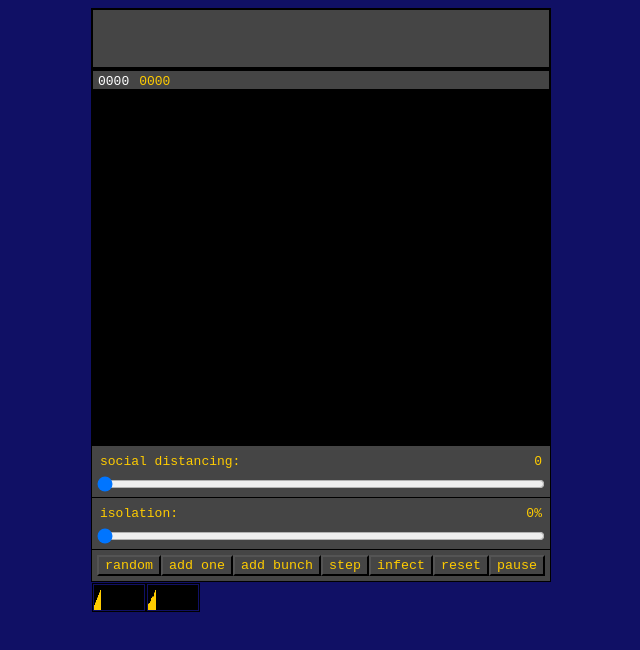
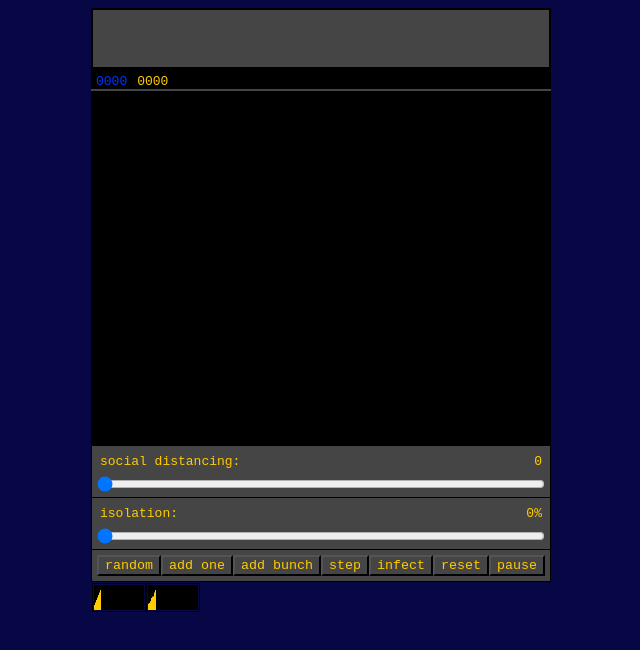
Before and after one commit to bkirkby/ReactBoids, a React (Create React App) app: page / in a window 1280 px wide. Shown: the top 650 px of the page, without its empty margins (319-959 px from the left). Built offline with nearby package versions, Linux system fonts and the light colour scheme.

Commit message:
change color scheme and infect only moving

```diff
--- a/src/App.js
+++ b/src/App.js
@@ -56,7 +56,9 @@ export default function App() {
           addResetListener={addResetListener}
         />
         <div className="counters">
-          <span className="normal">{zeroFill(boidsNormal.length)}</span>
+          <span className="normal">
+            {zeroFill(boidsNormal.filter(b => b.state === "normal").length)}
+          </span>
           <span className="infected">
             {zeroFill(boidsNormal.filter(b => b.state === "infected").length)}
           </span>
--- a/src/Boid.js
+++ b/src/Boid.js
@@ -11,7 +11,7 @@ export default function Boid({
   state
 }) {
   const stateColors = {
-    normal: "white",
+    normal: "#0033ff",
     infected: "#ffcc00",
     immune: "pink"
   };
@@ -26,7 +26,7 @@ export default function Boid({
       ctx.globalAlpha = 0.71;
       ctx.fillStyle = stateColors[state];
       ctx.strokeStyle = stateColors[state];
-      ctx.lineWidth = 1;
+      ctx.lineWidth = 2;
 
       ctx.beginPath();
       //circle and nose line
--- a/src/GraphCanvas.js
+++ b/src/GraphCanvas.js
@@ -40,7 +40,7 @@ export default function GraphCanvas({
 
         // normal
         ctx.beginPath();
-        ctx.fillStyle = "black";
+        ctx.fillStyle = "#0033ff";
         ctx.fillRect(i * lineWidth, 0, lineWidth, normalHeight);
         ctx.closePath();
       });
--- a/src/SimulationHistory.js
+++ b/src/SimulationHistory.js
@@ -26,15 +26,15 @@ export default function SimulationHistory(props) {
 
   return (
     <div className="simulationHistoryContainer">
-      {history.map(h => {
+      {history.map((h, i) => {
         return (
-          <svg width={svgWidth} height={svgHeight}>
+          <svg id={`histsvg-${i}`} width={svgWidth} height={svgHeight}>
             <rect
               x="0"
               y="0"
               width={svgWidth}
               height={svgHeight}
-              style={{ fill: "black" }}
+              style={{ fill: "0033ff" }}
             />
             {h.lines.map((line, i) => {
               const lineHeight = svgHeight * line;
--- a/src/Swarm.js
+++ b/src/Swarm.js
@@ -182,10 +182,12 @@ export default function Swarm({
   }, [stepBoid, setBoids]);
 
   const handleInfect = () => {
-    const rndmIdx = Math.floor(Math.random() * boids.length);
+    const mobileBoids = boids.filter(b => b.speed > 0);
+    const rndmIdx = Math.floor(Math.random() * mobileBoids.length);
+    const boidToInfect = mobileBoids[rndmIdx];
     setBoids(
-      boids.map((boid, i) => {
-        if (i === rndmIdx) {
+      boids.map(boid => {
+        if (boidToInfect && boid.id === boidToInfect.id) {
           return {
             ...boid,
             state: "infected"
@@ -206,6 +208,29 @@ export default function Swarm({
       });
     });
   }, [isolationFactor, setBoids]);
+
+  const handleAddBunch = () => {
+    const bunch = 50;
+    const radius = 2;
+    let newBoids = [];
+    const isoFactor = isolationFactor / 100;
+
+    for (let i = 0; i < bunch; i++) {
+      newBoids.push({
+        id: boidId + i,
+        x: canvasWidth / 2, //Math.random() * canvasWidth,
+        y: canvasHeight / 2, //Math.random() * canvasHeight,
+        radius: radius,
+        heading: Math.random() * 2 * Math.PI - Math.PI,
+        speed: Math.random() < isoFactor ? 0 : getBoidSpeed(),
+        vision: 35,
+        radialSpeed: Math.PI / 21,
+        state: "normal"
+      });
+    }
+    setBoids(boids => boids.concat(newBoids));
+    setBoidId(boidId => boidId + bunch);
+  };
 
   useEffect(() => {
     // setup code here
@@ -232,29 +257,6 @@ export default function Swarm({
         };
       })
     );
-  };
-
-  const handleAddBunch = () => {
-    const bunch = 50;
-    const radius = 2;
-    let newBoids = [];
-    const isoFactor = isolationFactor / 100;
-
-    for (let i = 0; i < bunch; i++) {
-      newBoids.push({
-        id: boidId + i,
-        x: Math.random() * canvasWidth,
-        y: Math.random() * canvasHeight,
-        radius: radius,
-        heading: Math.random() * 2 * Math.PI - Math.PI,
-        speed: Math.random() < isoFactor ? 0 : getBoidSpeed(),
-        vision: 35,
-        radialSpeed: Math.PI / 21,
-        state: "normal"
-      });
-    }
-    setBoids(boids.concat(newBoids));
-    setBoidId(boidId + bunch);
   };
 
   const handleAddOne = () => {
@@ -310,7 +312,7 @@ export default function Swarm({
             type="range"
             min="0"
             max="40"
-            step="5"
+            step="1"
             value={sdFactor}
           />
         </div>
--- a/src/styles.css
+++ b/src/styles.css
@@ -4,7 +4,7 @@
 }
 
 html {
-  background-color: #101065;
+  background-color: #070745;
 }
 
 button {
@@ -29,8 +29,9 @@ h2 {
 }
 
 .counters {
-  border: 2px solid black;
-  background-color: #454545;
+  border-top: 2px solid black;
+  border-bottom: 2px solid #454545;
+  background-color: black;
   justify-content: space-between;
   align-content: center;
 }
@@ -71,7 +72,7 @@ span.infected {
 }
 
 span.normal {
-  color: white;
+  color: #0033ff;
 }
 
 svg {
```
